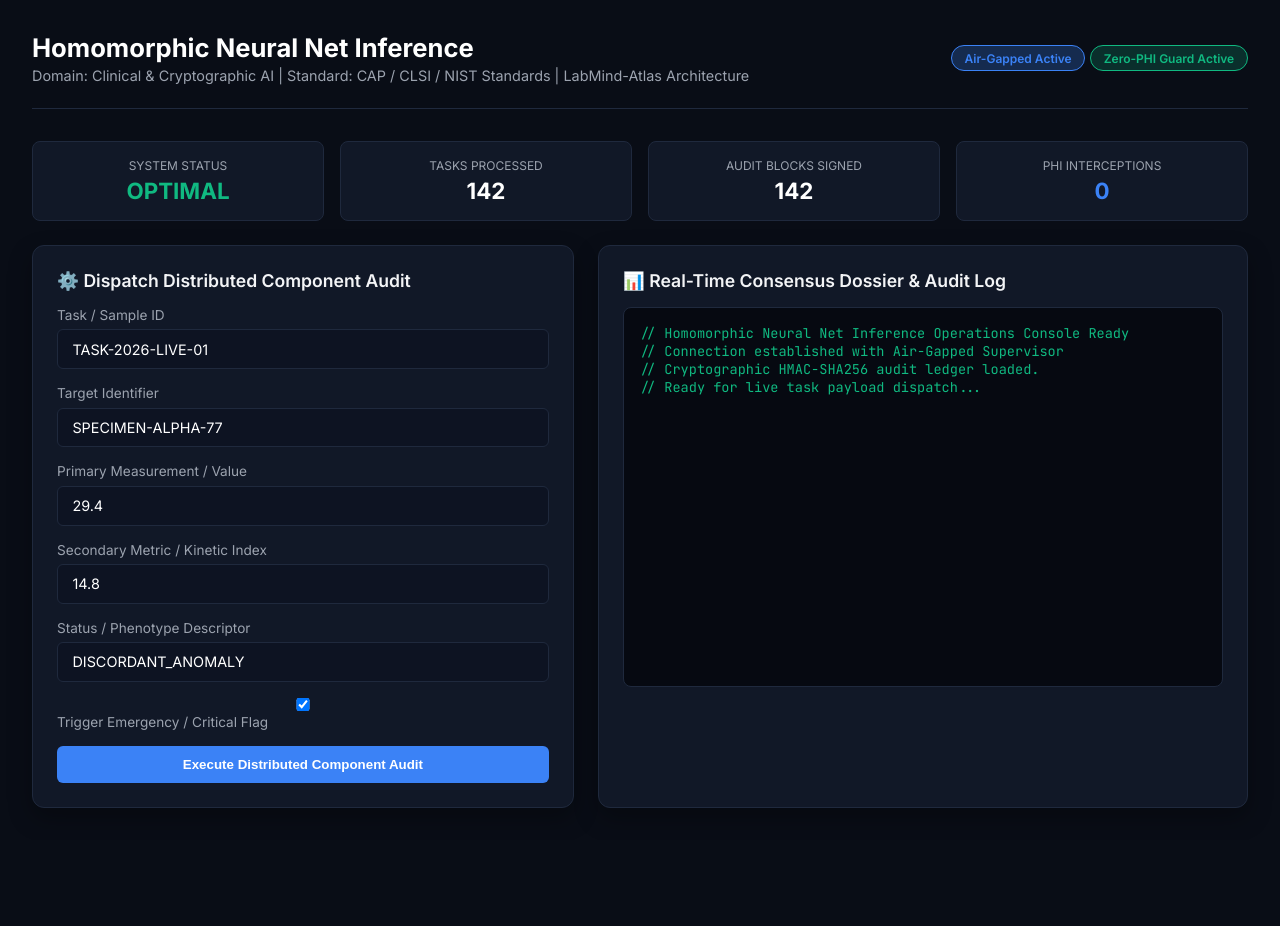
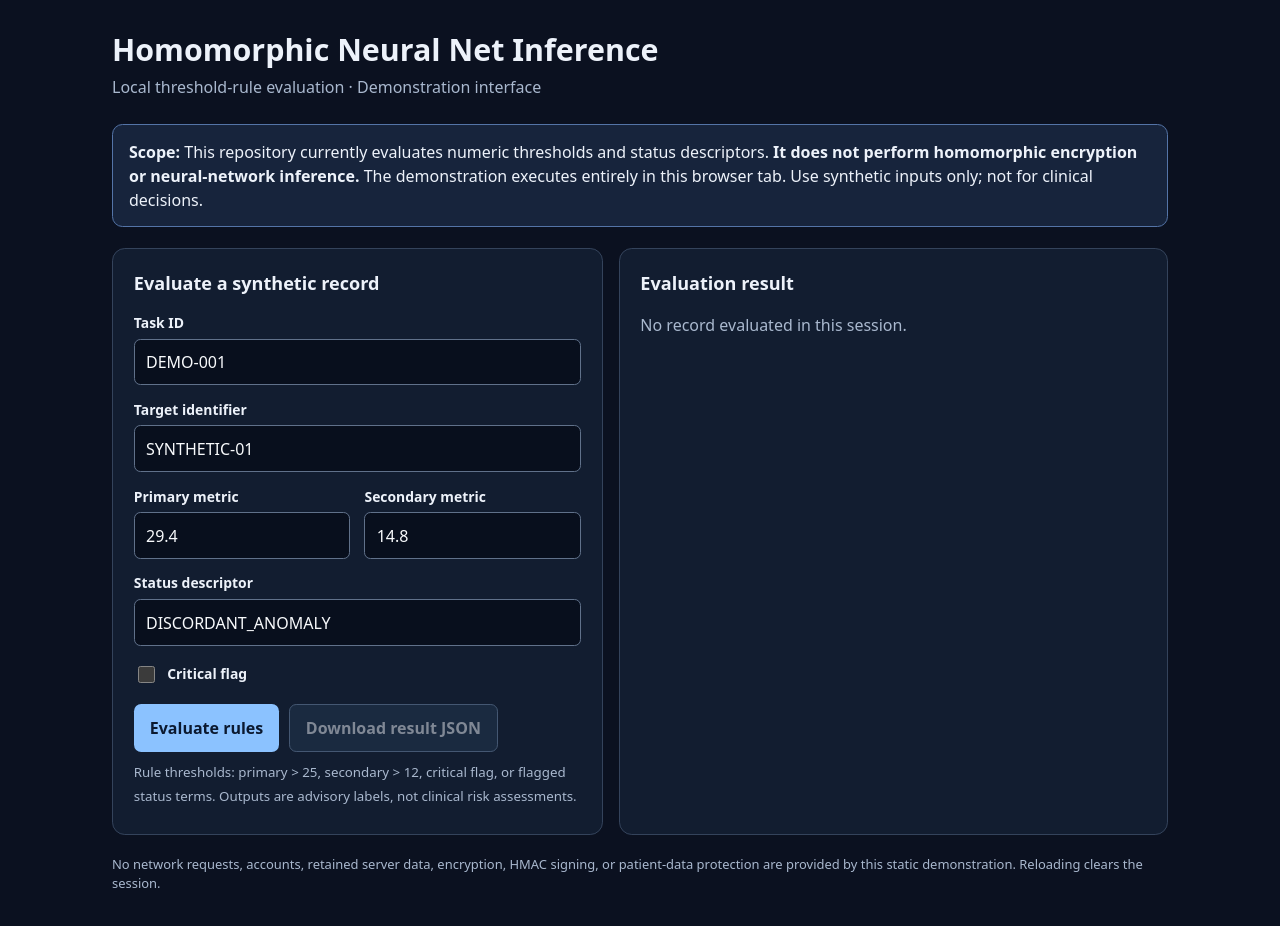
Before and after one commit to abusuraihsakhri/homomorphic-neural-net-inference, a plain HTML site: page web/index.html in a window 1280 px wide. Before the commit the page ends 840 px from the top, so only its background shows below. Drawn offline with Linux system fonts and the light colour scheme.

Commit message:
Replace fabricated console with local rule evaluation demo

```diff
--- a/web/index.html
+++ b/web/index.html
@@ -1,236 +1,96 @@
-<!DOCTYPE html>
+<!doctype html>
 <html lang="en">
 <head>
-    <meta charset="UTF-8">
-    <meta name="viewport" content="width=device-width, initial-scale=1.0">
-    <title>Homomorphic Neural Net Inference — Operations Console</title>
-    <link href="https://fonts.googleapis.com/css2?family=Inter:wght@300;400;600;700&family=JetBrains+Mono:wght@400;600&display=swap" rel="stylesheet">
+  <meta charset="utf-8">
+  <meta name="viewport" content="width=device-width,initial-scale=1">
+  <meta name="color-scheme" content="dark">
+  <title>Homomorphic Neural Net Inference — Rule Evaluation Demo</title>
   <style>
-        :root {
-            --bg: #090d16;
-            --card: #111827;
-            --border: #1f293d;
-            --accent: #3b82f6;
-            --accent-glow: rgba(59, 130, 246, 0.25);
-            --text: #f3f4f6;
-            --text-muted: #9ca3af;
-            --danger: #ef4444;
-            --warning: #f59e0b;
-            --success: #10b981;
-        }
-        * { box-sizing: border-box; margin: 0; padding: 0; }
-        body {
-            font-family: 'Inter', sans-serif;
-            background: var(--bg);
-            color: var(--text);
-            padding: 2rem;
-            min-height: 100vh;
-        }
-        .header {
-            display: flex;
-            justify-content: space-between;
-            align-items: center;
-            border-bottom: 1px solid var(--border);
-            padding-bottom: 1.5rem;
-            margin-bottom: 2rem;
-        }
-        .header-title h1 { font-size: 1.6rem; font-weight: 700; color: #fff; }
-        .header-title p { color: var(--text-muted); font-size: 0.9rem; margin-top: 0.25rem; }
-        .badge {
-            display: inline-block;
-            padding: 0.3rem 0.8rem;
-            border-radius: 9999px;
-            font-size: 0.75rem;
-            font-weight: 600;
-            background: var(--accent-glow);
-            color: var(--accent);
-            border: 1px solid var(--accent);
-        }
-        .grid {
-            display: grid;
-            grid-template-columns: 1fr 1.2fr;
-            gap: 1.5rem;
-        }
-        .card {
-            background: var(--card);
-            border: 1px solid var(--border);
-            border-radius: 12px;
-            padding: 1.5rem;
-            box-shadow: 0 10px 25px rgba(0,0,0,0.3);
-        }
-        .card h2 {
-            font-size: 1.1rem;
-            font-weight: 600;
-            margin-bottom: 1rem;
-            display: flex;
-            align-items: center;
-            gap: 0.5rem;
-        }
-        .form-group { margin-bottom: 1rem; }
-        label { display: block; font-size: 0.85rem; color: var(--text-muted); margin-bottom: 0.4rem; }
-        input, select, textarea {
-            width: 100%;
-            padding: 0.65rem 0.9rem;
-            background: #0d1322;
-            border: 1px solid var(--border);
-            border-radius: 6px;
-            color: #fff;
-            font-family: inherit;
-            font-size: 0.9rem;
-        }
-        input:focus, textarea:focus { outline: none; border-color: var(--accent); }
-        .btn {
-            background: var(--accent);
-            color: #fff;
-            border: none;
-            padding: 0.7rem 1.4rem;
-            border-radius: 6px;
-            font-weight: 600;
-            cursor: pointer;
-            transition: 0.2s;
-            width: 100%;
-        }
-        .btn:hover { background: #2563eb; }
-        .terminal {
-            background: #060911;
-            border: 1px solid var(--border);
-            border-radius: 8px;
-            padding: 1rem;
-            font-family: 'JetBrains Mono', monospace;
-            font-size: 0.85rem;
-            color: #10b981;
-            height: 380px;
-            overflow-y: auto;
-            white-space: pre-wrap;
-        }
-        .metrics-bar {
-            display: grid;
-            grid-template-columns: repeat(4, 1fr);
-            gap: 1rem;
-            margin-bottom: 1.5rem;
-        }
-        .metric-box {
-            background: var(--card);
-            border: 1px solid var(--border);
-            border-radius: 8px;
-            padding: 1rem;
-            text-align: center;
-        }
-        .metric-val { font-size: 1.4rem; font-weight: 700; color: #fff; margin-top: 0.25rem; }
-        .metric-label { font-size: 0.75rem; color: var(--text-muted); text-transform: uppercase; }
+    :root { font-family: system-ui,-apple-system,BlinkMacSystemFont,"Segoe UI",sans-serif; color:#edf2fa; background:#0b1120; }
+    * { box-sizing:border-box; }
+    body { margin:0; padding:clamp(1rem,3vw,2rem); max-width:1120px; margin-inline:auto; line-height:1.5; }
+    header { display:flex; align-items:flex-start; justify-content:space-between; gap:1rem; margin-bottom:1.2rem; }
+    h1 { font-size:clamp(1.3rem,2.6vw,1.9rem); line-height:1.2; margin:0 0 .4rem; }
+    h2 { font-size:1.13rem; margin:0 0 1rem; }
+    p { margin:.4rem 0; }
+    .muted, small { color:#a9b8ce; }
+    .notice { padding:.9rem 1rem; background:#17243c; border:1px solid #5474a7; border-radius:.65rem; margin-bottom:1.3rem; }
+    main { display:grid; grid-template-columns:minmax(0,1fr) minmax(0,1.12fr); gap:1rem; }
+    section { background:#121d30; border:1px solid #34435b; border-radius:.8rem; padding:1.3rem; min-width:0; }
+    .fields { display:grid; grid-template-columns:1fr 1fr; gap:.9rem; }
+    .full { grid-column:1 / -1; }
+    label { display:block; font-size:.87rem; font-weight:600; margin-bottom:.3rem; }
+    input { width:100%; border:1px solid #60718a; border-radius:.4rem; padding:.65rem .7rem; background:#080f1d; color:#f8fafc; font:inherit; }
+    input:focus-visible,button:focus-visible { outline:3px solid #82b6fc; outline-offset:2px; }
+    input[type=checkbox] { width:1.05rem; height:1.05rem; accent-color:#69a6fb; }
+    .check { display:flex; align-items:center; gap:.6rem; padding:.15rem 0; }
+    .check label { margin:0; }
+    button { font:inherit; font-weight:700; color:#0b1930; background:#8bc2ff; border:0; border-radius:.45rem; padding:.7rem 1rem; cursor:pointer; }
+    button:hover { background:#b5daff; }
+    button:disabled { opacity:.5; cursor:not-allowed; }
+    .actions { margin-top:1rem; display:flex; flex-wrap:wrap; gap:.6rem; }
+    .actions button:nth-child(2) { background:#223751; color:#edf2fa; border:1px solid #7792b3; }
+    .summary { display:flex; flex-wrap:wrap; gap:.7rem; margin:.8rem 0 1rem; }
+    .stat { min-width:8rem; flex:1; padding:.7rem; background:#0c1525; border:1px solid #34435b; border-radius:.5rem; }
+    .stat strong { display:block; font-size:1.1rem; }
+    ul { margin:.5rem 0; padding-left:1.3rem; }
+    li { margin-bottom:.75rem; }
+    pre { white-space:pre-wrap; overflow-wrap:anywhere; max-height:23rem; overflow:auto; font: .8rem/1.6 ui-monospace,SFMono-Regular,Consolas,monospace; background:#080f1d; padding:1rem; border-radius:.4rem; border:1px solid #34435b; }
+    .error { color:#ffb4b4; }
+    footer { color:#a9b8ce; font-size:.81rem; margin-top:1.25rem; }
+    @media (max-width:750px) { main { grid-template-columns:1fr; } header { display:block; } }
+    @media (max-width:450px) { .fields { grid-template-columns:1fr; } }
   </style>
 </head>
 <body>
-
-    <div class="header">
-        <div class="header-title">
+  <header>
+    <div>
       <h1>Homomorphic Neural Net Inference</h1>
-            <p>Domain: Clinical & Cryptographic AI | Standard: CAP / CLSI / NIST Standards | LabMind-Atlas Architecture</p>
+      <p class="muted">Local threshold-rule evaluation · Demonstration interface</p>
     </div>
-        <div>
-            <span class="badge">Air-Gapped Active</span>
-            <span class="badge" style="background: rgba(16,185,129,0.2); color: #10b981; border-color: #10b981;">Zero-PHI Guard Active</span>
+  </header>
+  <div class="notice" role="note">
+    <strong>Scope:</strong> This repository currently evaluates numeric thresholds and status descriptors.
+    <strong>It does not perform homomorphic encryption or neural-network inference.</strong>
+    The demonstration executes entirely in this browser tab. Use synthetic inputs only; not for clinical decisions.
   </div>
+  <main>
+    <section aria-labelledby="input-title">
+      <h2 id="input-title">Evaluate a synthetic record</h2>
+      <form id="audit-form">
+        <div class="fields">
+          <div class="full"><label for="task_id">Task ID</label><input id="task_id" maxlength="120" value="DEMO-001" required></div>
+          <div class="full"><label for="target_identifier">Target identifier</label><input id="target_identifier" maxlength="120" value="SYNTHETIC-01" required></div>
+          <div><label for="primary_metric">Primary metric</label><input id="primary_metric" type="number" step="any" value="29.4" required></div>
+          <div><label for="secondary_metric">Secondary metric</label><input id="secondary_metric" type="number" step="any" value="14.8" required></div>
+          <div class="full"><label for="status_descriptor">Status descriptor</label><input id="status_descriptor" maxlength="240" value="DISCORDANT_ANOMALY" required></div>
+          <div class="full check"><input id="is_critical_flag" type="checkbox"><label for="is_critical_flag">Critical flag</label></div>
         </div>
-
-    <div class="metrics-bar">
-        <div class="metric-box">
-            <div class="metric-label">System Status</div>
-            <div class="metric-val" style="color: var(--success);" id="m-status">OPTIMAL</div>
+        <div class="actions">
+          <button type="submit">Evaluate rules</button>
+          <button type="button" id="download" disabled>Download result JSON</button>
         </div>
-        <div class="metric-box">
-            <div class="metric-label">Tasks Processed</div>
-            <div class="metric-val" id="m-tasks">142</div>
+      </form>
+      <p class="muted"><small>Rule thresholds: primary &gt; 25, secondary &gt; 12, critical flag, or flagged status terms. Outputs are advisory labels, not clinical risk assessments.</small></p>
+    </section>
+    <section aria-labelledby="result-title" aria-live="polite">
+      <h2 id="result-title">Evaluation result</h2>
+      <p id="empty-state" class="muted">No record evaluated in this session.</p>
+      <p id="error" class="error" role="alert"></p>
+      <div id="results" hidden>
+        <div class="summary">
+          <div class="stat"><small>Overall urgency</small><strong id="urgency">—</strong></div>
+          <div class="stat"><small>Alerts</small><strong id="alert-count">0</strong></div>
+          <div class="stat"><small>Records this session</small><strong id="run-count">0</strong></div>
         </div>
-        <div class="metric-box">
-            <div class="metric-label">Audit Blocks Signed</div>
-            <div class="metric-val" id="m-audit">142</div>
+        <h2>Triggered rules</h2>
+        <ul id="alerts"></ul>
+        <h2>Structured output</h2>
+        <pre id="json-result"></pre>
       </div>
-        <div class="metric-box">
-            <div class="metric-label">PHI Interceptions</div>
-            <div class="metric-val" style="color: var(--accent);" id="m-phi">0</div>
-        </div>
-    </div>
-
-    <div class="grid">
-        <div class="card">
-            <h2>⚙️ Dispatch Distributed Component Audit</h2>
-            <div class="form-group">
-                <label>Task / Sample ID</label>
-                <input type="text" id="task_id" value="TASK-2026-LIVE-01">
-            </div>
-            <div class="form-group">
-                <label>Target Identifier</label>
-                <input type="text" id="target_id" value="SPECIMEN-ALPHA-77">
-            </div>
-            <div class="form-group">
-                <label>Primary Measurement / Value</label>
-                <input type="number" id="primary_metric" value="29.4" step="0.1">
-            </div>
-            <div class="form-group">
-                <label>Secondary Metric / Kinetic Index</label>
-                <input type="number" id="secondary_metric" value="14.8" step="0.1">
-            </div>
-            <div class="form-group">
-                <label>Status / Phenotype Descriptor</label>
-                <input type="text" id="status_descriptor" value="DISCORDANT_ANOMALY">
-            </div>
-            <div class="form-group">
-                <label><input type="checkbox" id="is_critical" checked> Trigger Emergency / Critical Flag</label>
-            </div>
-            <button class="btn" onclick="runAudit()">Execute Distributed Component Audit</button>
-        </div>
-
-        <div class="card">
-            <h2>📊 Real-Time Consensus Dossier & Audit Log</h2>
-            <div class="terminal" id="outputConsole">// Homomorphic Neural Net Inference Operations Console Ready
-// Connection established with Air-Gapped Supervisor
-// Cryptographic HMAC-SHA256 audit ledger loaded.
-// Ready for live task payload dispatch...</div>
-        </div>
-    </div>
-
-    <script>
-        async function runAudit() {
-            const consoleEl = document.getElementById('outputConsole');
-            consoleEl.innerText = "// Dispatching task across specialized workers...
-// Invoking InvariantQCWorker, SafetyEscalationWorker, ProtocolWorker...";
-
-            const payload = {
-                task_id: document.getElementById('task_id').value,
-                target_identifier: document.getElementById('target_id').value,
-                primary_metric: parseFloat(document.getElementById('primary_metric').value),
-                secondary_metric: parseFloat(document.getElementById('secondary_metric').value),
-                status_descriptor: document.getElementById('status_descriptor').value,
-                is_critical_flag: document.getElementById('is_critical').checked
-            };
-
-            try {
-                const res = await fetch('/api/audit', {
-                    method: 'POST',
-                    headers: { 'Content-Type': 'application/json' },
-                    body: JSON.stringify(payload)
-                });
-                const data = await res.json();
-                consoleEl.innerText = JSON.stringify(data, null, 2);
-                document.getElementById('m-tasks').innerText = parseInt(document.getElementById('m-tasks').innerText) + 1;
-                document.getElementById('m-audit').innerText = parseInt(document.getElementById('m-audit').innerText) + 1;
-            } catch (err) {
-                consoleEl.innerText = "// Offline / Simulation Output:\n" + JSON.stringify({
-                    dossier_id: "DOSSIER-SIM-" + Math.floor(Math.random()*10000),
-                    system: "homomorphic-neural-net-inference",
-                    domain: "Clinical & Cryptographic AI",
-                    task_id: payload.task_id,
-                    overall_urgency: payload.is_critical_flag ? "CRITICAL_STAT_PANIC" : "ELEVATED_RISK",
-                    integrity_status: "DISCORDANT_ANOMALY",
-                    alerts: [
-                        { worker: "InvariantQCWorker", alert: "Primary metric exceeds upper reference bound" },
-                        { worker: "SafetyEscalationWorker", alert: "Critical emergency interlock flag active" }
-                    ],
-                    audit_hash: "HMAC_SHA256_e83f9a72b941d6c381f9"
-                }, null, 2);
-            }
-        }
-    </script>
+    </section>
+  </main>
+  <footer>No network requests, accounts, retained server data, encryption, HMAC signing, or patient-data protection are provided by this static demonstration. Reloading clears the session.</footer>
+  <script src="./app.js" defer></script>
 </body>
 </html>
```
Also changed, not shown: web/app.js (added, +92 -0 lines), 1 other file. Lines whose indentation alone changed are shown as unchanged.
